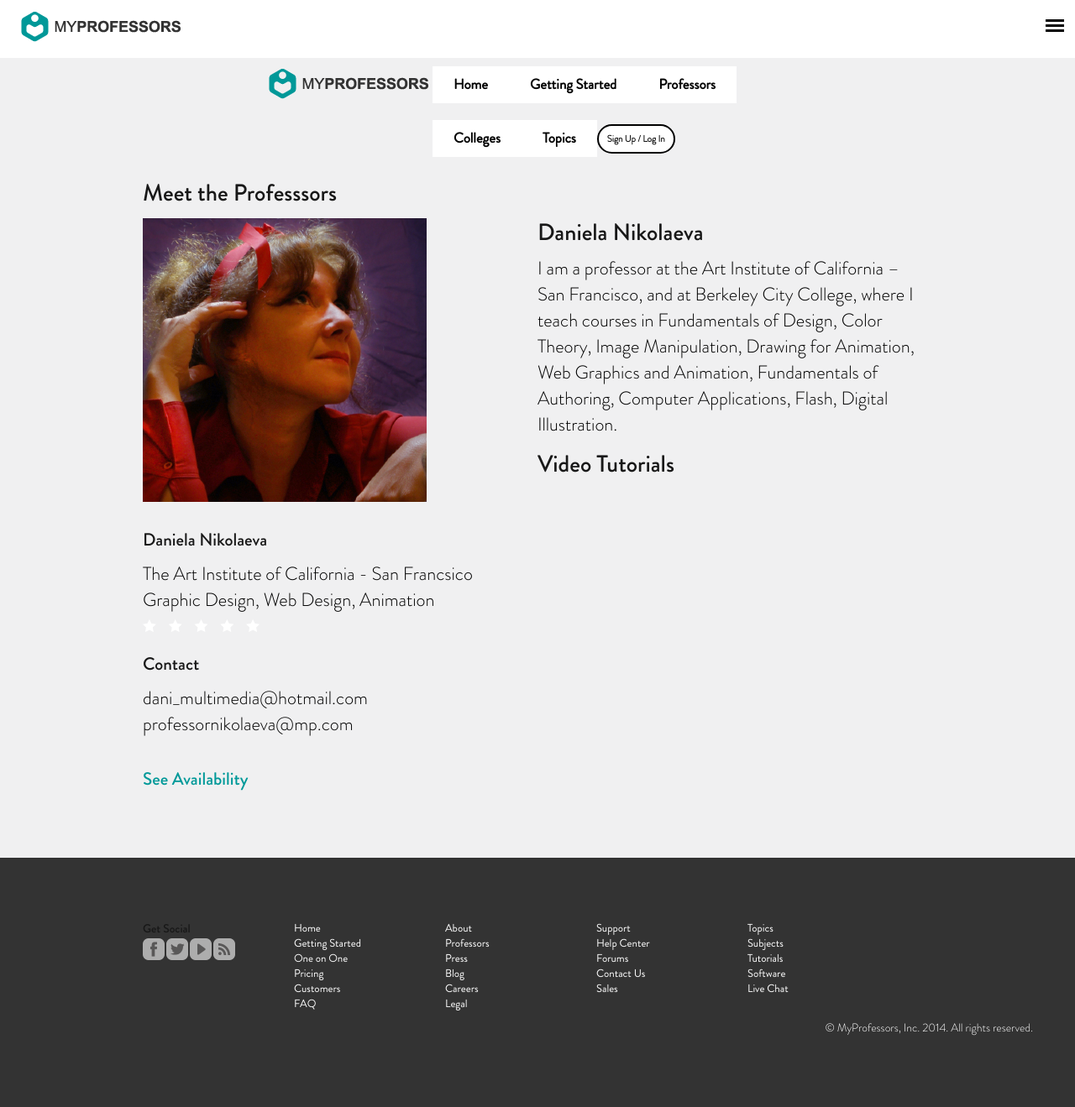
After one commit to BobbyBrights/myprofessorsorg, a PHP site: page /about_the_professor.php in a window 1280 px wide. The commit adds this page. Shown: the whole page at 84% size. Run offline with PHP 8.4, Linux system fonts and the light colour scheme; some libraries are stand-ins or nearby versions.

Commit message:
updated getting started except the new section cause I didn't know what color to make it. Professors has been adjusted. Waiting on images for videos.

```diff
--- /dev/null
+++ b/about_the_professor.php
@@ -0,0 +1,30 @@
+<?php include('inc/nav-inc.php');?>
+	<div class="span-w sm-pad-top sm-pad-btm">
+	<div class="container">
+	<div class="white sixteen columns">
+		<h3 class="sm-pad-btm">Meet the Professsors</h3>
+		<div class="eight columns alpha">
+		<img src="assets/-daniella_photo-21.png">
+			<h4 class="lrg-pad-top">Daniela Nikolaeva</h4>
+			<p class="txt-blk">
+				The Art Institute of California - San Francsico<br>
+				Graphic Design, Web Design, Animation<br>
+				<img src="new/stars_rating.png">
+			</p>
+			<h4 class="sm-pad-top">Contact</h4>
+			<p class="txt-blk">dani_multimedia@hotmail.com<br>
+			professornikolaeva@mp.com
+			</p>
+			<h4 class="lrg-pad-top"><a href="professor1.php" class="txt-tur">See Availability</a></h4>
+		</div>
+		<div class="eight columns alpha">
+			<h3>Daniela Nikolaeva</h3>
+			<p class="txt-blk">I am a professor at the Art Institute of California –San Francisco, and at Berkeley City College, where I teach courses in Fundamentals of Design, Color Theory, Image Manipulation, Drawing for Animation, Web Graphics and Animation, Fundamentals of Authoring, Computer Applications, Flash, Digital Illustration.</p>
+			<h3 class="sm-pad-top">Video Tutorials</h3>
+		</div>
+	</div>
+	</div>
+	</div>
+	</div>
+
+<?php include('inc/footer-inc.php');?>
--- a/css/custom/mpo2.css
+++ b/css/custom/mpo2.css
@@ -77,7 +77,7 @@ footer{bottom: 0;}
 .span-w{width: 100%; background: #f0f0f1; padding: 75px 0;}
 .span-b{width: 100%; background: #333; padding: 75px 0;}
 
-.prof-info{font-size: 1.2em;}
+.prof-info{font-size: 1.2em; color: #000;}
 .index-photos{margin: 0 !important;}
 
 /*** BUTTONS ***/
```
Also changed, not shown: get-started.php (+3 -4 lines), inc/pro.php (added, +9 -0 lines), professors.php (+10 -11 lines), assets/iPad.png (added), assets/new_pricing.png (added).
